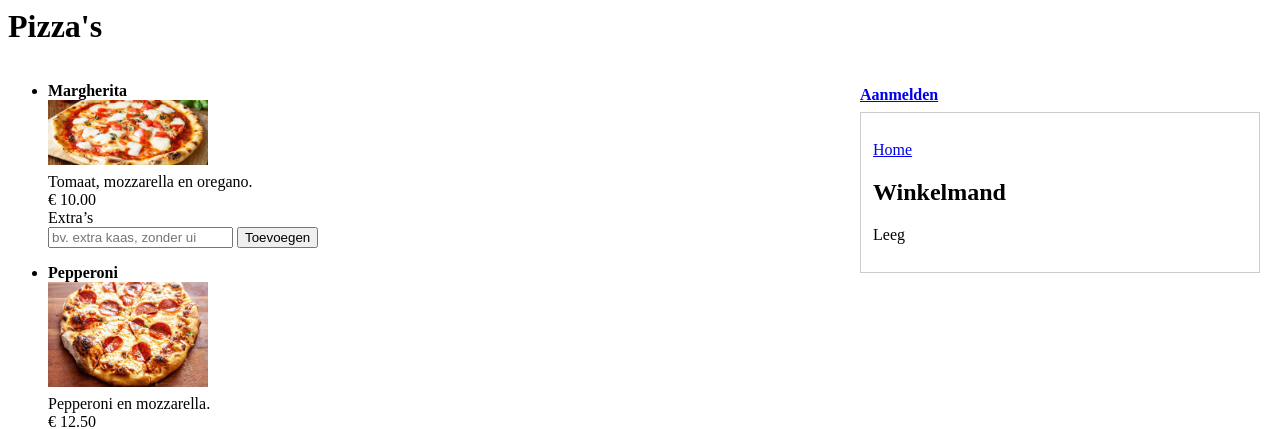
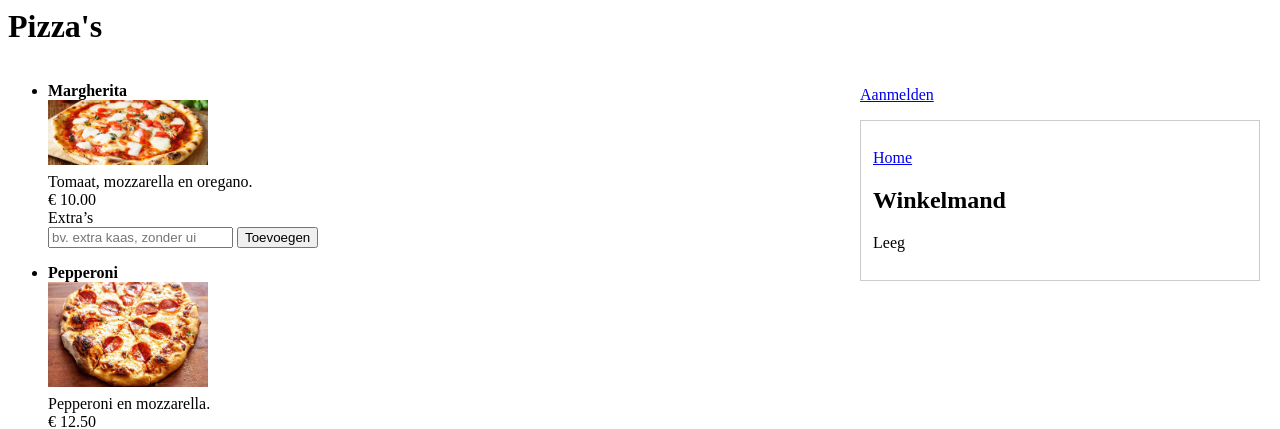
Before and after one commit to Xander2103/pizzeria-backend, a PHP site: page /?page=products in a window 1280 px wide. Shown: the top 429 px of the page. Run offline with PHP 8.4, Linux system fonts and the light colour scheme; data comes from the database, SQL or seed files in the repository.

Commit message:
Pizzeria LoginLogout

```diff
--- a/src/Controller/ProductController.php
+++ b/src/Controller/ProductController.php
@@ -1,11 +1,12 @@
 <?php
-//ProductController.php
-//nodig voor producten tonen
+// ProductController.php
 declare(strict_types=1);
 
 namespace App\Controller;
 
+use App\Service\AuthService;
 use App\Service\CartService;
+use App\Service\CustomerService;
 use App\Service\ProductService;
 use Twig\Environment;
 
@@ -42,9 +43,33 @@ class ProductController
             ];
         }
 
+        $authService = new AuthService();
+        $customerService = new CustomerService();
+
+        $isLoggedIn = $authService->isLoggedIn();
+        $customerName = '';
+
+        if ($isLoggedIn) {
+            $customerId = $authService->getLoggedInCustomerId();
+
+            if ($customerId !== null) {
+                $customer = $customerService->getById($customerId);
+
+                if ($customer !== null) {
+                    $customerName = trim(sprintf(
+                        '%s %s',
+                        $customer->getFirstName(),
+                        $customer->getLastName()
+                    ));
+                }
+            }
+        }
+
         echo $twig->render('products.twig', [
             'products' => $products,
             'cartLines' => $cartLines,
+            'is_logged_in' => $isLoggedIn,
+            'customer_name' => $customerName,
         ]);
     }
 }
--- a/view/templates/products.twig
+++ b/view/templates/products.twig
@@ -65,13 +65,19 @@
 
   {# RECHTS: winkelmand #}
   <aside style="flex: 1; solid #ccc; padding:12px;">
-  {% if is_logged_in %}
-  <form method="post" action="?page=logout" style="margin: 8px 0;">
-    <button type="submit">Uitloggen</button>
-  </form>
+{% if is_logged_in %}
+  <div style="margin: 8px 0 16px 0;">
+    <p style="margin: 0 0 8px 0; font-weight: 700;">
+      Aangemeld als {{ customer_name }}
+    </p>
+
+    <form method="post" action="?page=logout" style="margin: 0;">
+      <button type="submit">Uitloggen</button>
+    </form>
+  </div>
 {% else %}
-  <p style="margin: 8px 0;">
-    <a href="?page=checkout#login" style="font-weight:700;">Aanmelden</a>
+  <p style="margin: 8px 0 16px 0;">
+    <a href="?page=login">Aanmelden</a>
   </p>
 {% endif %}
 
```
Also changed, not shown: src/Controller/AuthController.php (+8 -1 lines).
